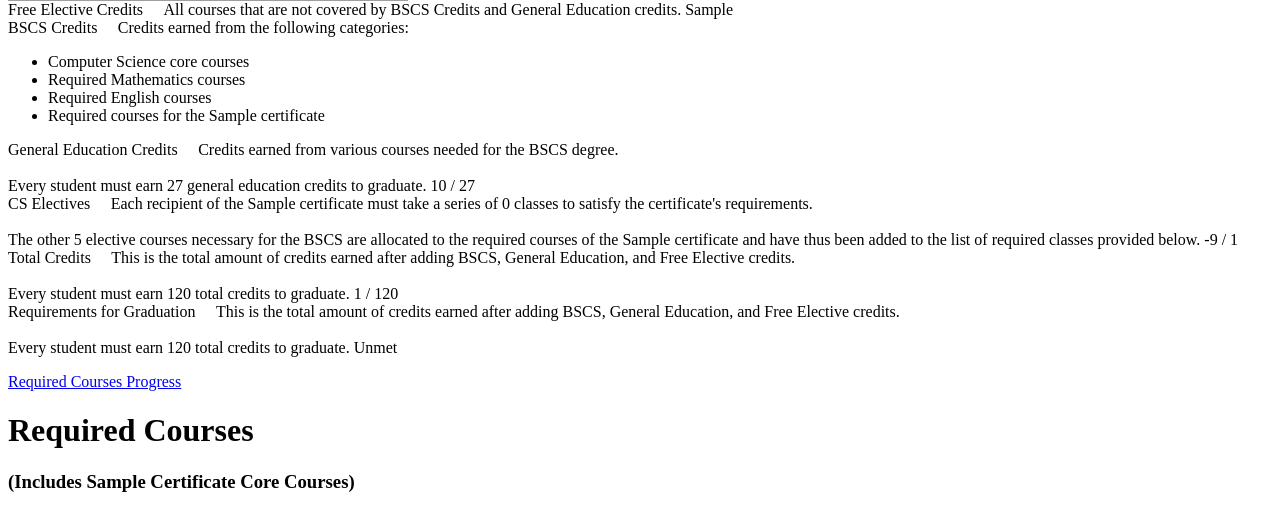
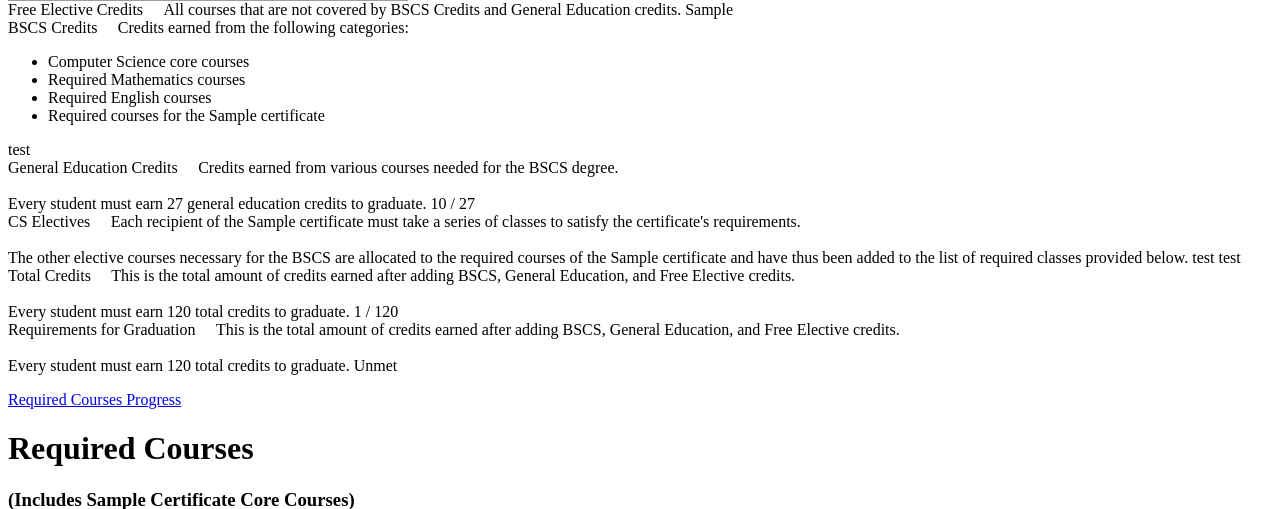
Before and after one commit to patrick-jennewein/UMSL_Course_Scheduler, a Flask app: template app/templates/schedule_display_page.html in a window 1280 px wide. Shown: the part 455-964 px from the top of the page. Run offline with Flask 3, Linux system fonts and the light colour scheme; the template is opened without the code that fills it: most values are stand-ins (such as "Sample title", 1, 10 or a date in 2020); grey boxes are pictures that could not be loaded.

Commit message:
Dropped TOTAL_CREDITS_FOR_CERTIFICATE_ELECTIVES and total_elective_credits from the application

```diff
--- a/app/middleware/course_parsing.py
+++ b/app/middleware/course_parsing.py
@@ -686,7 +686,6 @@ def generate_semester(request): # -> dict[Union[str, Any], Union[Union[str, list
     # set up default variables (also used for counter on scheduling page)
     TOTAL_CREDITS_FOR_BSCS_ELECTIVES = 15
     TOTAL_CREDITS_FOR_GEN_EDS = 27
-    TOTAL_CREDITS_FOR_CERTIFICATE_ELECTIVES = 0 # DROP
     DEFAULT_CREDIT_HOURS = 3
     course_categories = {
         'R': 'BSCS',                # required
@@ -822,7 +821,6 @@ def generate_semester(request): # -> dict[Union[str, Any], Union[Union[str, list
         else:
             certificate_choice_name = certificate_choice[0]
             certificate_choice_xml_tag = certificate_choice[1]
-        TOTAL_CREDITS_FOR_CERTIFICATE_ELECTIVES = int(request.form["TOTAL_CREDITS_FOR_CERTIFICATE_ELECTIVES"])
         if ("courses_taken" in request.form.keys()):
             courses_taken = json.loads(request.form["courses_taken"])
         required_courses_tuple = json.loads(request.form["required_courses_tuple"])
@@ -1227,7 +1225,6 @@ def generate_semester(request): # -> dict[Union[str, Any], Union[Union[str, list
         "certificate_choice": json.dumps(certificate_choice),
         "certificates_display": certificate_choice,
         "cert_elective_courses_still_needed": cert_elective_courses_still_needed, #DROP
-        "TOTAL_CREDITS_FOR_CERTIFICATE_ELECTIVES": TOTAL_CREDITS_FOR_CERTIFICATE_ELECTIVES, #DROP
         "saved_minimum_credits_selection": min_credits_per_semester,
         "gen_ed_credits_still_needed": gen_ed_credits_still_needed,
         "full_schedule_generation": generate_complete_schedule,
--- a/app/routes.py
+++ b/app/routes.py
@@ -75,7 +75,6 @@ def schedule_generator():
             certificate = c[0]
         else:
             certificate = ""
-        total_elective_credits = int(request.form["TOTAL_CREDITS_FOR_CERTIFICATE_ELECTIVES"])
         return render_template('printable.html',
                             course_schedule_display=course_schedule_display,
                             total_credits = total_credits,
@@ -85,7 +84,6 @@ def schedule_generator():
                            fe_taken = fe_taken,
                            degree_choice = degree_choice,
                            certificate = certificate,
-                           total_elective_credits = total_elective_credits,
                            user_name = user_name)
     else:
         try:
@@ -112,7 +110,6 @@ def schedule_generator():
                                 certificates=render_info["certificate_choice"],
                                 certificates_display = render_info["certificates_display"],
                                 cert_elective_courses_still_needed=render_info["cert_elective_courses_still_needed"], #DROP
-                                TOTAL_CREDITS_FOR_CERTIFICATE_ELECTIVES=render_info["TOTAL_CREDITS_FOR_CERTIFICATE_ELECTIVES"],#DROP
                                 saved_minimum_credits_selection=render_info["saved_minimum_credits_selection"],
                                 gen_ed_credits_still_needed=render_info['gen_ed_credits_still_needed'],
                                 full_schedule_generation=render_info['full_schedule_generation'],
@@ -128,7 +125,6 @@ def schedule_generator():
                                 is_graduated = render_info['is_graduated'],
                                 required_courses_tuple = render_info['required_courses_tuple'],
                                 required_courses_tuple_display = render_info["required_courses_tuple_display"],
-                                total_elective_credits = render_info["TOTAL_CREDITS_FOR_CERTIFICATE_ELECTIVES"],
                                 render_info=json.dumps(render_info),
             )
         except Exception as e:
--- a/app/templates/course_scheduler_header.html
+++ b/app/templates/course_scheduler_header.html
@@ -72,11 +72,7 @@
                     </span>
                 </label>
                 <span class = "credit-count">
-                    {{ total_credits - (27 - gen_ed_credits_still_needed)
-                    - fe_taken
-                    - (TOTAL_CREDITS_FOR_CERTIFICATE_ELECTIVES
-                    - (cert_elective_courses_still_needed * 3))
-                    }}
+                    test
                 </span>
             </div>
 
@@ -107,20 +103,19 @@
                             <i style="font-size:16px" class="fa" class="fas fa-question-circle">&#xf059;</i>
                                 <span class="tooltiptext">
                                 Each recipient of the {{ certificates_display[0] }} certificate must
-                                take a series of {{ total_elective_credits // 3}} classes to satisfy the
-                                certificate's requirements. <br><br> The other {{ 5 - (total_elective_credits // 3)}}
-                                elective courses necessary for the BSCS are allocated to the required courses
+                                take a series of classes to satisfy the
+                                certificate's requirements. <br><br> The other elective courses necessary for the BSCS are allocated to the required courses
                                 of the {{ certificates_display[0] }} certificate and have thus been added to the
                                 list of required classes provided below.
                             </span>
                         </span>
                     </label>
-                    {% if total_elective_credits - (cert_elective_courses_still_needed * 3) >= total_elective_credits %}
-                        <span class="credit-count-success">{{total_elective_credits - (cert_elective_courses_still_needed * 3) }}</span>
+                    {% if 1 == 1 %}
+                        <span class="credit-count-success">test</span>
                     {% else %}
-                        <span class="credit-count" id = "fail">{{total_elective_credits - (cert_elective_courses_still_needed * 3) }}</span>
+                        <span class="credit-count" id = "fail">test</span>
                     {% endif %}
-                    <span class = "credit-minimum">/ {{ total_elective_credits }}</span>
+                    <span class = "credit-minimum">test</span>
             {% else %}
                     <label>CS Electives
                         <span class="tooltip">
--- a/app/templates/printable.html
+++ b/app/templates/printable.html
@@ -46,7 +46,7 @@
                 <span id = "answer"><p> {{ certificate }} </p></span><br>
 
                 <span id = "label"><p>Certificate Elective Credits Earned </p></span>
-                <span id = "answer"><p> {{ total_elective_credits - (cert_elective_courses_still_needed * 3) }} / {{ total_elective_credits }}</p></span><br>
+                <span id = "answer"><p> test </p></span><br>
 
             <!-- Otherwise, the number of electives is 15-->
             {% else %}
--- a/app/templates/schedule_display_page.html
+++ b/app/templates/schedule_display_page.html
@@ -87,7 +87,6 @@
             </div>
         {% endif %}
         <input type="hidden" name="waived_courses" value="{{ waived_courses }}">
-        <input type="hidden" name="total_elective_credits" value="{{ total_elective_credits }}">
         <input type="hidden" name="current_semester" value="{{ current_semester }}">
         <input type="hidden" id="courses_taken" name="courses_taken" value="{{ courses_taken }}">
         <input type="hidden" name="semesters" value="{{ semesters }}">
@@ -102,8 +101,6 @@
         <input type="hidden" name="include_summer" value="{{ include_summer }}">
         <input type="hidden" name="certificate_choice" value="{{ certificates }}">
         <input type="hidden" name="cert_elective_courses_still_needed" value="{{ cert_elective_courses_still_needed }}">
-        <input type="hidden" name="TOTAL_CREDITS_FOR_CERTIFICATE_ELECTIVES"
-            value="{{ TOTAL_CREDITS_FOR_CERTIFICATE_ELECTIVES }}">
         <input type="hidden" name="gen_ed_credits_still_needed" value="{{ gen_ed_credits_still_needed }}">
         <input type="hidden" name="minimum_summer_credits" value="{{ minimum_summer_credits }}">
         <input type="hidden" name="first_semester" value="{{ first_semester }}">
```
